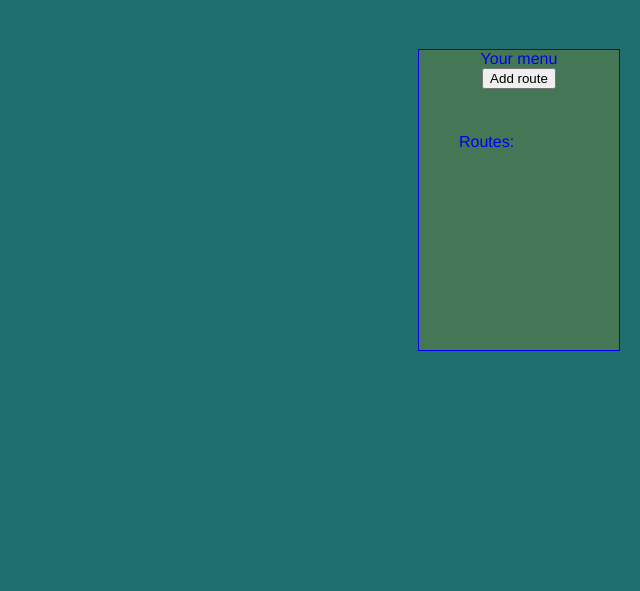
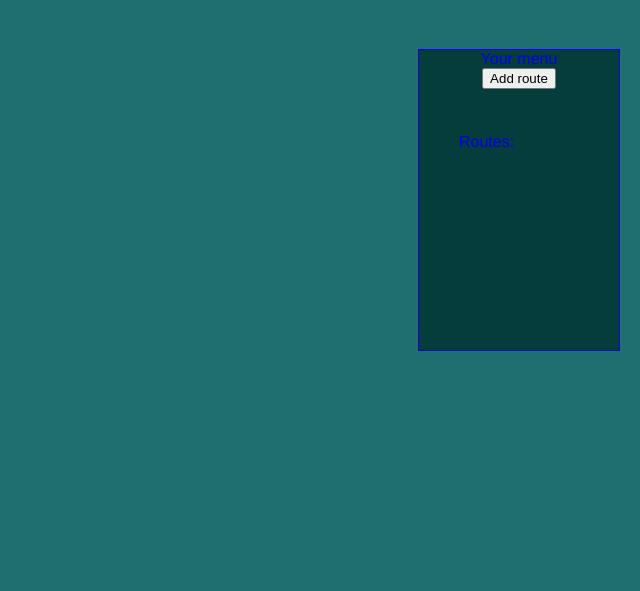
Before and after one commit to rosedu/saltaretii, a Django app: page / in a window 1280 px wide. Shown: the part 301-892 px from the top of the page, without its empty margins (640-1280 px from the left). Run offline with Django 3.2, Linux system fonts and the light colour scheme; parts of the project's set-up code (start-up, migrations or seed data) failed here and were passed over; some libraries are stand-ins or nearby versions.

Commit message:
Add transparency for right menu.

```diff
--- a/hike/static/css/map.css
+++ b/hike/static/css/map.css
@@ -30,7 +30,7 @@ html, body {
     top: 350px;
     width:200px;
     height:300px;
-    background-color:#475;
+    background: rgba(0, 51, 51, 0.83);
 }
 
 .menu-routes {
```
